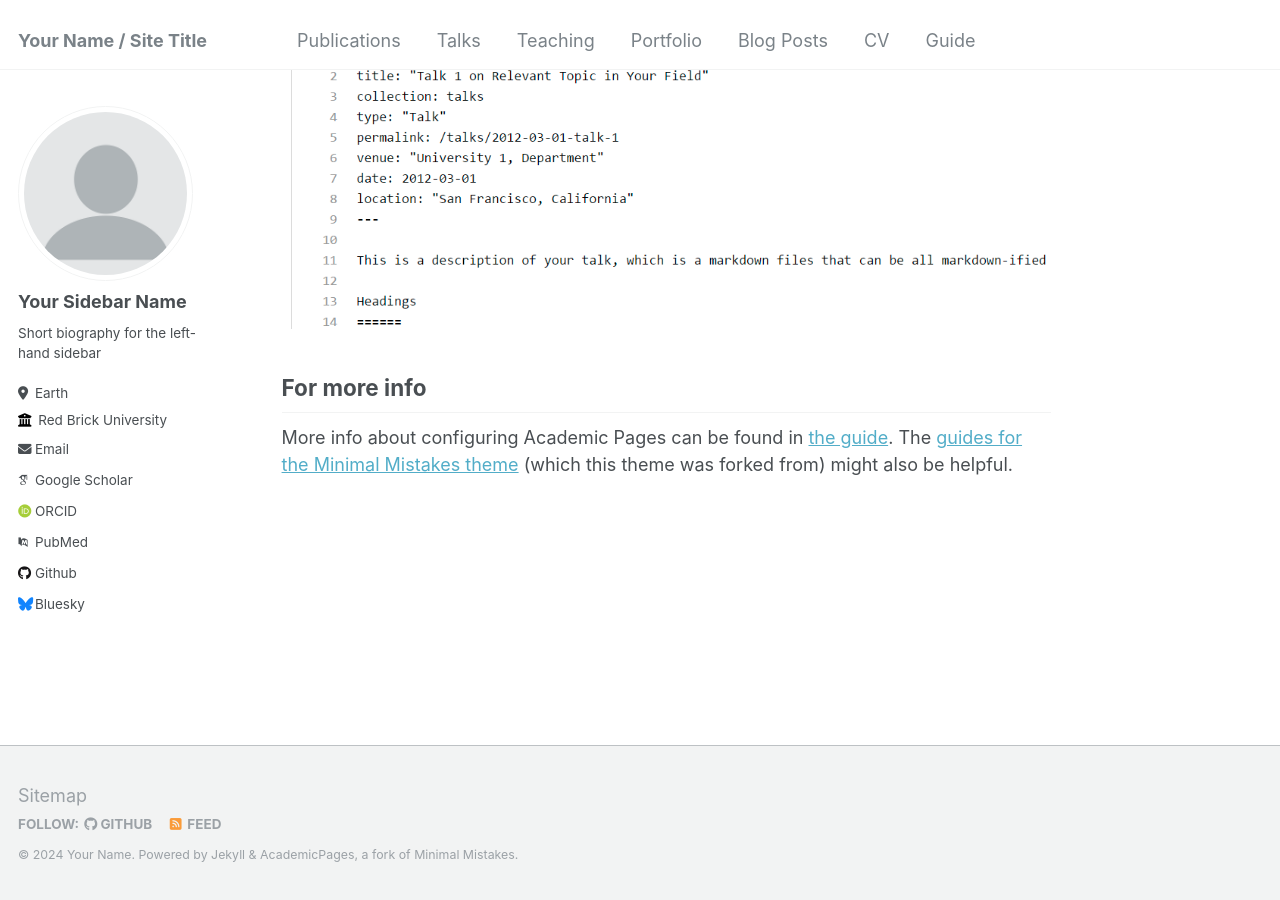
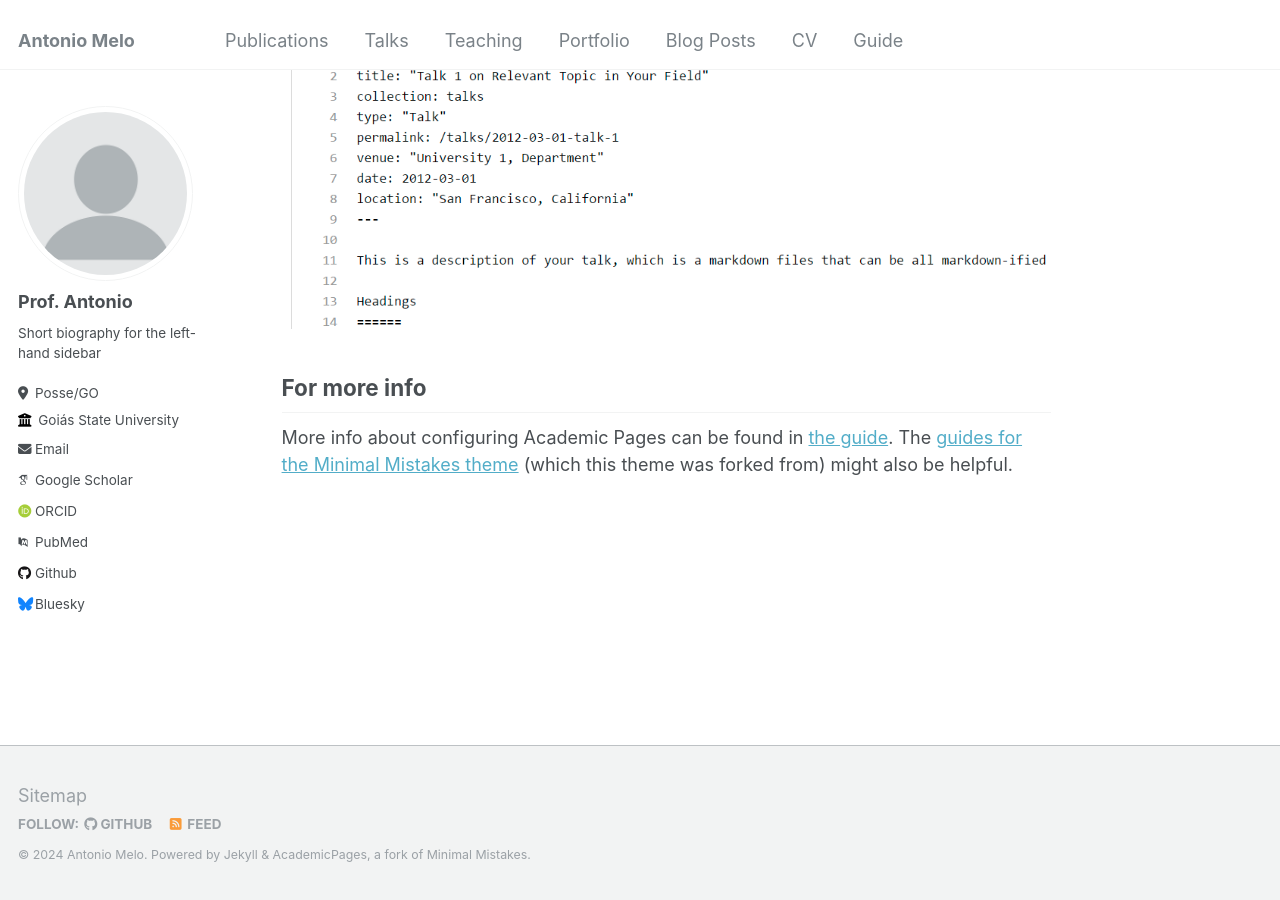
Before and after one commit to antmelo/antmelo.github.io, a Jekyll site: the page built from _pages/about.md, in a window 1280 px wide and 900 px high, scrolled down 2660 px. Built offline with Jekyll 4.4.1, drawn with Linux system fonts in a browser that asks for light colours; some web fonts are replaced.

Commit message:
Update _config.yml

```diff
--- a/_config.yml
+++ b/_config.yml
@@ -8,13 +8,13 @@
 
 # Basic Site Settings
 locale                   : "en-US"
-title                    : "Your Name / Site Title"
+title                    : "Antonio Melo"
 title_separator          : "-"
-name                     : &name "Your Name"
+name                     : &name "Antonio Melo"
 description              : &description "personal description"
-url                      : https://academicpages.github.io # the base hostname & protocol for your site e.g. "https://mmistakes.github.io"
+url                      : https://antmelo.github.io # the base hostname & protocol for your site e.g. "https://mmistakes.github.io"
 baseurl                  : "" # the subpath of your site, e.g. "/blog"
-repository               : "academicpages/academicpages.github.io"
+repository               : "antmelo/antmelo.github.io"
 
 # Site Author - The following control what appear as part of the author content on the side bar.
 #               If a field is blank the icon and link will not appear, otherwise it will be shown.
@@ -22,13 +22,13 @@ repository               : "academicpages/academicpages.github.io"
 author:
   # Biographic information
   avatar           : "profile.png"
-  name             : "Your Sidebar Name"
+  name             : "Prof. Antonio"
   pronouns         : # example: "she/her"
   bio              : "Short biography for the left-hand sidebar"
-  location         : "Earth"
-  employer         : "Red Brick University"
+  location         : "Posse/GO"
+  employer         : "Goiás State University"
   uri              : # URL
-  email            : "none@example.org"
+  email            : "antonio@ueg.br"
 
   # Academic websites
   arxiv            : # URL - Update with the correct link to your profile
```
